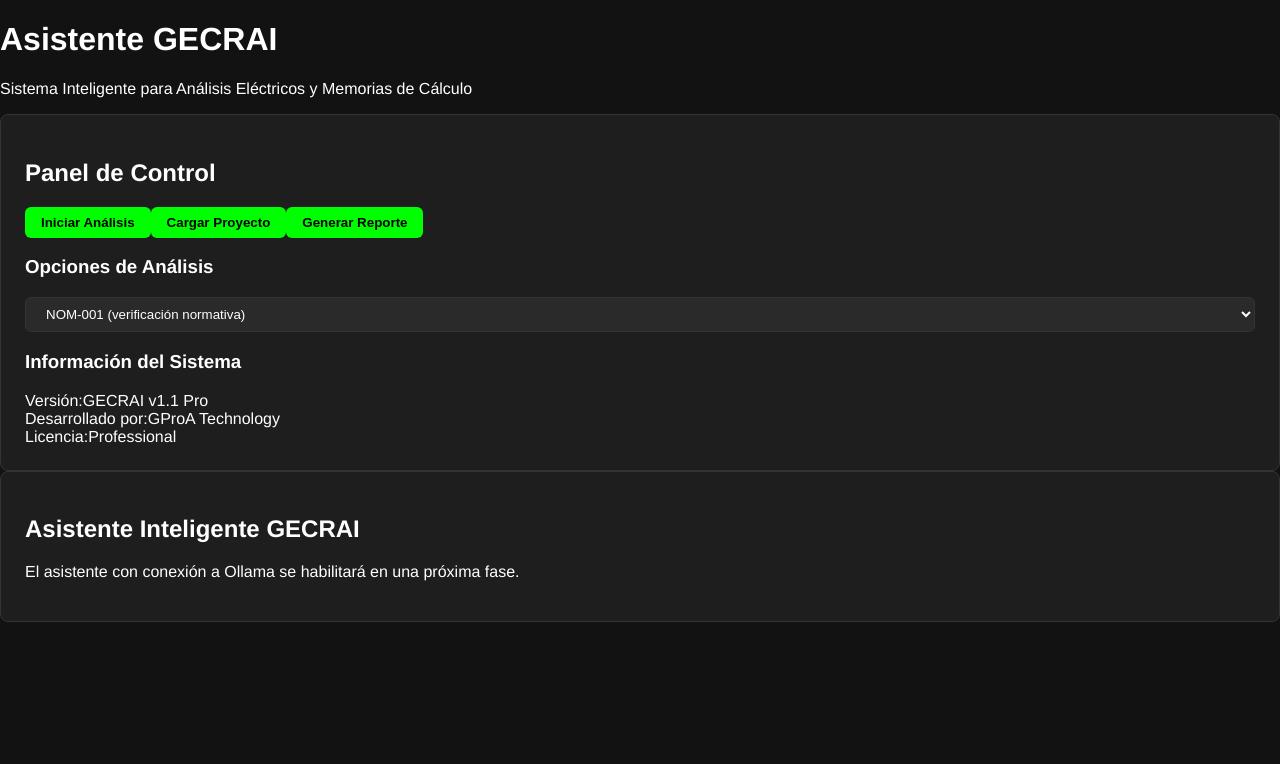
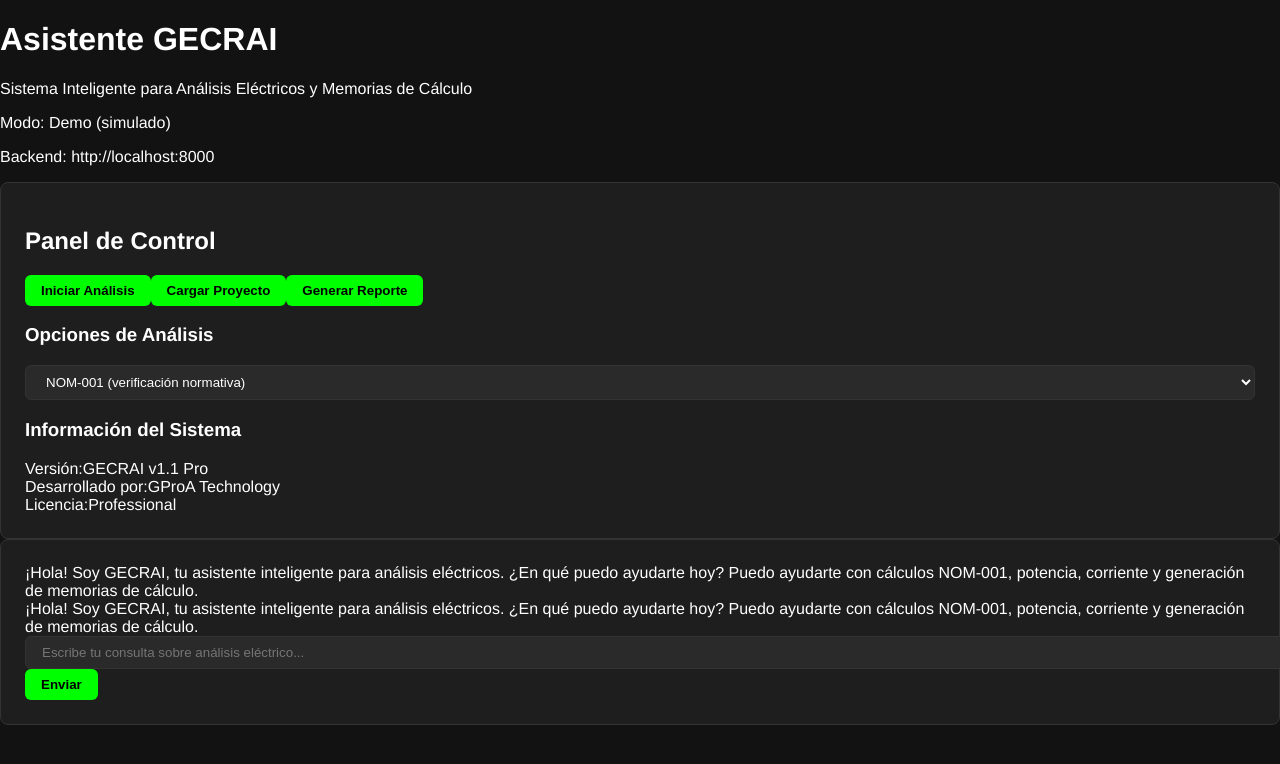
Before and after one commit to gproatechnology/GProA_GECRAI, a React (Vite) app in the folder frontend/: page /gecrai in a window 1280 px wide. Shown: the top 764 px of the page. Built offline with nearby package versions, Linux system fonts and the light colour scheme; sample sign-in values are in the browser's storage.

Commit message:
Sprint 3.5: Chat demo GECRAI con endpoint /api/ai/chat (sin Ollama, versión simulada)

```diff
--- a/frontend/src/pages/GecraiPage.tsx
+++ b/frontend/src/pages/GecraiPage.tsx
@@ -1,8 +1,111 @@
+import { useState, useEffect, useRef } from 'react'
+
+interface ChatMessage {
+  id: string
+  text: string
+  sender: 'user' | 'assistant'
+  timestamp: string
+}
+
 export default function GecraiPage() {
+  const [messages, setMessages] = useState<ChatMessage[]>([])
+  const [inputValue, setInputValue] = useState('')
+  const [isLoading, setIsLoading] = useState(false)
+  const [error, setError] = useState<string | null>(null)
+  const messagesEndRef = useRef<HTMLDivElement>(null)
+
+  // Mensaje de bienvenida inicial
+  useEffect(() => {
+    addAssistantMessage(
+      "¡Hola! Soy GECRAI, tu asistente inteligente para análisis eléctricos. ¿En qué puedo ayudarte hoy? Puedo ayudarte con cálculos NOM-001, potencia, corriente y generación de memorias de cálculo."
+    )
+  }, [])
+
+  const scrollToBottom = () => {
+    messagesEndRef.current?.scrollIntoView({ behavior: 'smooth' })
+  }
+
+  const addUserMessage = (text: string) => {
+    const message: ChatMessage = {
+      id: Date.now().toString(),
+      text,
+      sender: 'user',
+      timestamp: new Date().toISOString(),
+    }
+    setMessages((prev) => [...prev, message])
+  }
+
+  const addAssistantMessage = (text: string) => {
+    const message: ChatMessage = {
+      id: Date.now().toString(),
+      text,
+      sender: 'assistant',
+      timestamp: new Date().toISOString(),
+    }
+    setMessages((prev) => [...prev, message])
+  }
+
+  const sendMessage = async (e: React.FormEvent) => {
+    e.preventDefault()
+    if (!inputValue.trim() || isLoading) return
+
+    const userText = inputValue.trim()
+    setInputValue('')
+    setError(null)
+    addUserMessage(userText)
+    setIsLoading(true)
+
+    try {
+      const response = await fetch('http://localhost:8000/api/ai/chat', {
+        method: 'POST',
+        headers: {
+          'Content-Type': 'application/json',
+        },
+        body: JSON.stringify({
+          message: userText,
+          conversation_id: 'demo-conversation',
+        }),
+      })
+
+      if (!response.ok) {
+        throw new Error(`Error ${response.status}: ${response.statusText}`)
+      }
+
+      const data = await response.json()
+      addAssistantMessage(data.response)
+    } catch (err) {
+      setError(
+        err instanceof Error
+          ? err.message
+          : 'Error al conectar con el asistente. Asegúrate de que el backend esté corriendo en http://localhost:8000'
+      )
+      addAssistantMessage(
+        "Lo siento, no puedo responder en este momento. Asegúrate de que el servidor backend esté corriendo en http://localhost:8000"
+      )
+    } finally {
+      setIsLoading(false)
+      scrollToBottom()
+    }
+  }
+
+  const handleKeyPress = (e: React.KeyboardEvent) => {
+    if (e.key === 'Enter') {
+      sendMessage(e)
+    }
+  }
+
   return (
     <div className="min-h-screen bg-gpc-bg text-gpc-text p-6">
-      <h1 className="text-3xl font-bold text-gpc-primary mb-6">Asistente GECRAI</h1>
-      <p className="mb-8">Sistema Inteligente para Análisis Eléctricos y Memorias de Cálculo</p>
+      <header className="flex justify-between items-center mb-6">
+        <div>
+          <h1 className="text-3xl font-bold text-gpc-primary">Asistente GECRAI</h1>
+          <p className="text-sm opacity-80">Sistema Inteligente para Análisis Eléctricos y Memorias de Cálculo</p>
+        </div>
+        <div className="text-right">
+          <p className="text-sm text-gpc-secondary">Modo: Demo (simulado)</p>
+          <p className="text-xs opacity-60">Backend: http://localhost:8000</p>
+        </div>
+      </header>
 
       <div className="grid grid-cols-1 lg:grid-cols-3 gap-6">
         <div className="gpc-card lg:col-span-1">
@@ -42,13 +145,65 @@ export default function GecraiPage() {
           </div>
         </div>
 
-        <div className="gpc-card lg:col-span-2">
-          <h2 className="text-xl font-bold text-gpc-primary mb-4">Asistente Inteligente GECRAI</h2>
-          <div className="h-80 border border-gpc-border rounded bg-[#1a1a1a] p-4 flex flex-col justify-center items-center">
-            <p className="text-center opacity-60 text-sm">
-              El asistente con conexión a Ollama se habilitará en una próxima fase.
-            </p>
+        <div className="gpc-card lg:col-span-2 flex flex-col h-[600px]">
+          <div className="flex-1 overflow-y-auto p-4 bg-[#1a1a1a] rounded border border-gpc-border">
+            <div className="flex flex-col gap-4">
+              {messages.map((msg) => (
+                <div
+                  key={msg.id}
+                  className={`flex ${
+                    msg.sender === 'user' ? 'justify-end' : 'justify-start'
+                  }`}
+                >
+                  <div
+                    className={`max-w-[80%] p-3 rounded-lg ${
+                      msg.sender === 'user'
+                        ? 'bg-gpc-primary text-black text-sm font-medium'
+                        : 'bg-[#2a2a2a] text-gpc-text text-sm border border-gpc-border'
+                    }`}
+                  >
+                    {msg.text}
+                  </div>
+                </div>
+              ))}
+              {isLoading && (
+                <div className="flex justify-start">
+                  <div className="bg-[#2a2a2a] text-gpc-text text-sm p-3 rounded-lg border border-gpc-border animate-pulse">
+                    GECRAI está escribiendo...
+                  </div>
+                </div>
+              )}
+              {error && (
+                <div className="flex justify-start">
+                  <div className="bg-red-900/20 border border-red-500 rounded p-3 text-red-400 text-sm">
+                    {error}
+                  </div>
+                </div>
+              )}
+              <div ref={messagesEndRef} />
+            </div>
           </div>
+
+          <form onSubmit={sendMessage} className="p-4 border-t border-gpc-border bg-[#1a1a1a] rounded-b">
+            <div className="flex gap-2">
+              <input
+                type="text"
+                placeholder="Escribe tu consulta sobre análisis eléctrico..."
+                value={inputValue}
+                onChange={(e) => setInputValue(e.target.value)}
+                onKeyPress={handleKeyPress}
+                disabled={isLoading}
+                className="flex-1 gpc-input"
+              />
+              <button
+                type="submit"
+                disabled={isLoading || !inputValue.trim()}
+                className="gpc-btn"
+              >
+                {isLoading ? 'Enviando...' : 'Enviar'}
+              </button>
+            </div>
+          </form>
         </div>
       </div>
     </div>
```
Also changed, not shown: 2 other files (tests, documents, lock files or other folders).
